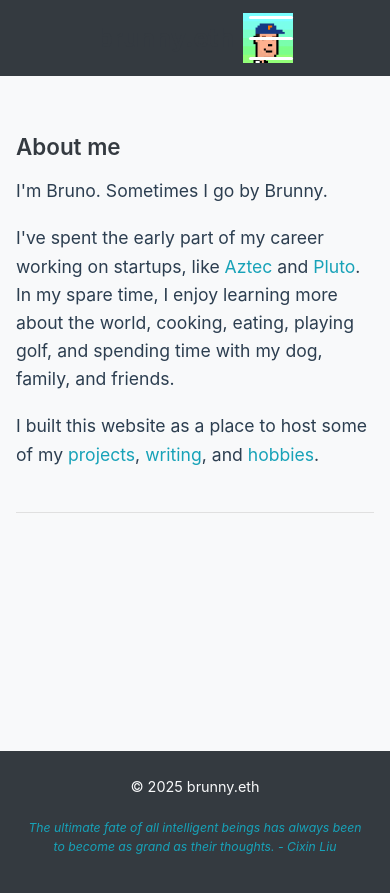
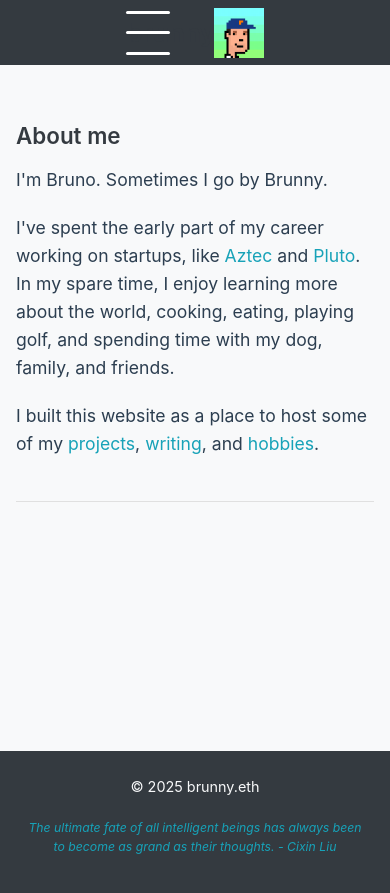
Before and after one commit to brunny-eth/personal-website-project, a Jekyll site: the page built from index.html, in a window 390 px wide. Shown: the top 893 px of the page. Built offline with Jekyll 4.4.1, drawn with Linux system fonts in a browser that asks for light colours; some web fonts are replaced.

Commit message:
more css issues

```diff
--- a/_layouts/default.html
+++ b/_layouts/default.html
@@ -12,12 +12,12 @@
         <div class="header-content">
             <div class="title-nav">
                 <div class="mobile-header">
-                    <h1>brunny.eth</h1>
                     <button id="menu-toggle" class="menu-toggle" aria-label="Toggle navigation menu">
                         <span class="bar"></span>
                         <span class="bar"></span>
                         <span class="bar"></span>
                     </button>
+                    <h1>brunny.eth</h1>
                     <img src="{{ '/images/brunnyeth.png' | relative_url }}" alt="Brunny.eth NFT" id="brunny-eth-image">
                 </div>
                 <nav>
--- a/assets/main.scss
+++ b/assets/main.scss
@@ -146,9 +146,12 @@ header {
     height: auto;
 }
 
-
 // Menu toggle for mobile
 .menu-toggle {
+    position: absolute;
+    left: 0;
+    top: 50%;
+    transform: translateY(-50%);
     display: none;
     background: transparent;
     border: none;
@@ -156,11 +159,10 @@ header {
     padding: 0;
     width: 30px;
     height: 24px;
-    position: relative;
     flex-direction: column;
     justify-content: space-between;
     z-index: 10;
-    margin-left: 15px;
+    margin: 0;
 }
 
 .menu-toggle .bar {
@@ -565,29 +567,31 @@ footer {
         align-items: flex-start;
     }
 
-    .mobile-header {
-        display: flex;
-        width: 100%;
-        justify-content: space-between;
-        align-items: center;
-    }
-
     nav {
         display: none;
         width: 100%;
 
         &.show {
             display: block;
-            margin-top: 0.5rem;
+            margin-top: 0.75rem;
             padding: 0.5rem 0;
             border-top: 1px solid rgba(255,255,255,0.1);
         }
 
         ul {
             flex-direction: column;
-            gap: 1rem;
+            gap: 0.5rem;
             margin-top: 0.5rem;
             width: 100%;
+        }
+
+        li {
+            padding: 0.25rem 0;
+            border-bottom: 1px solid rgba(255,255,255,0.05);
+        }
+
+        li:last-child {
+            border-bottom: none;
         }
     }
 
```
